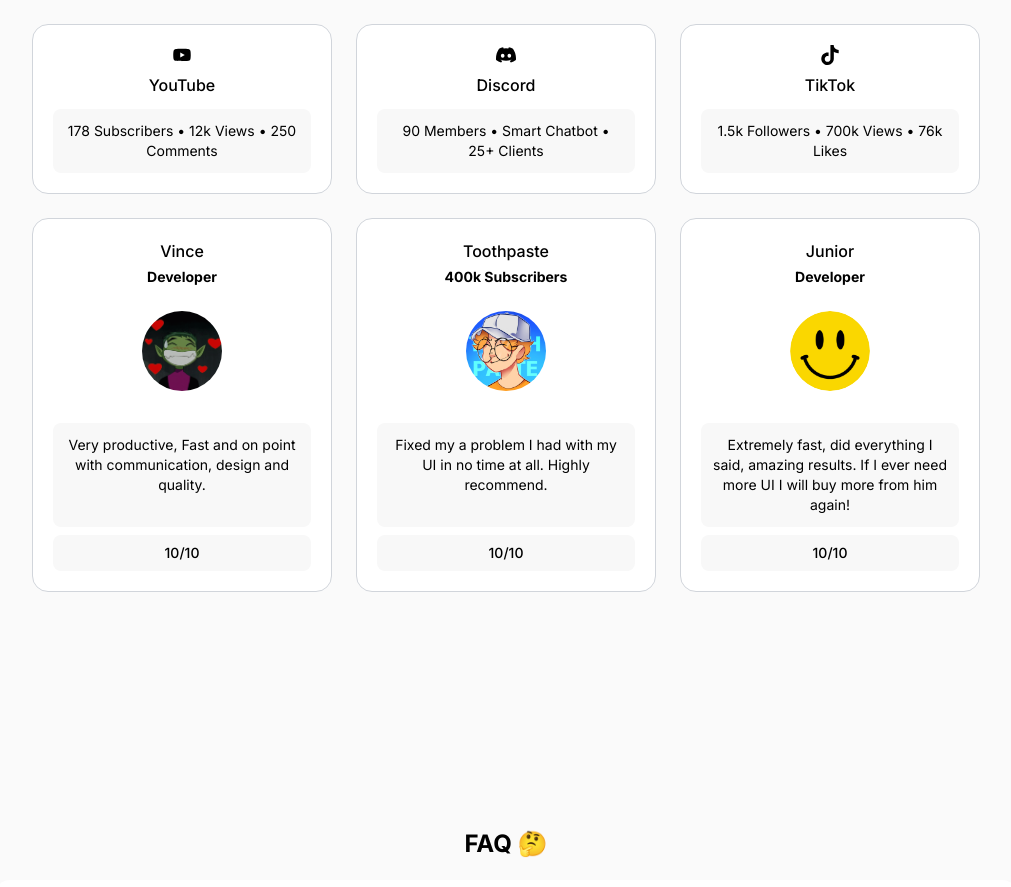
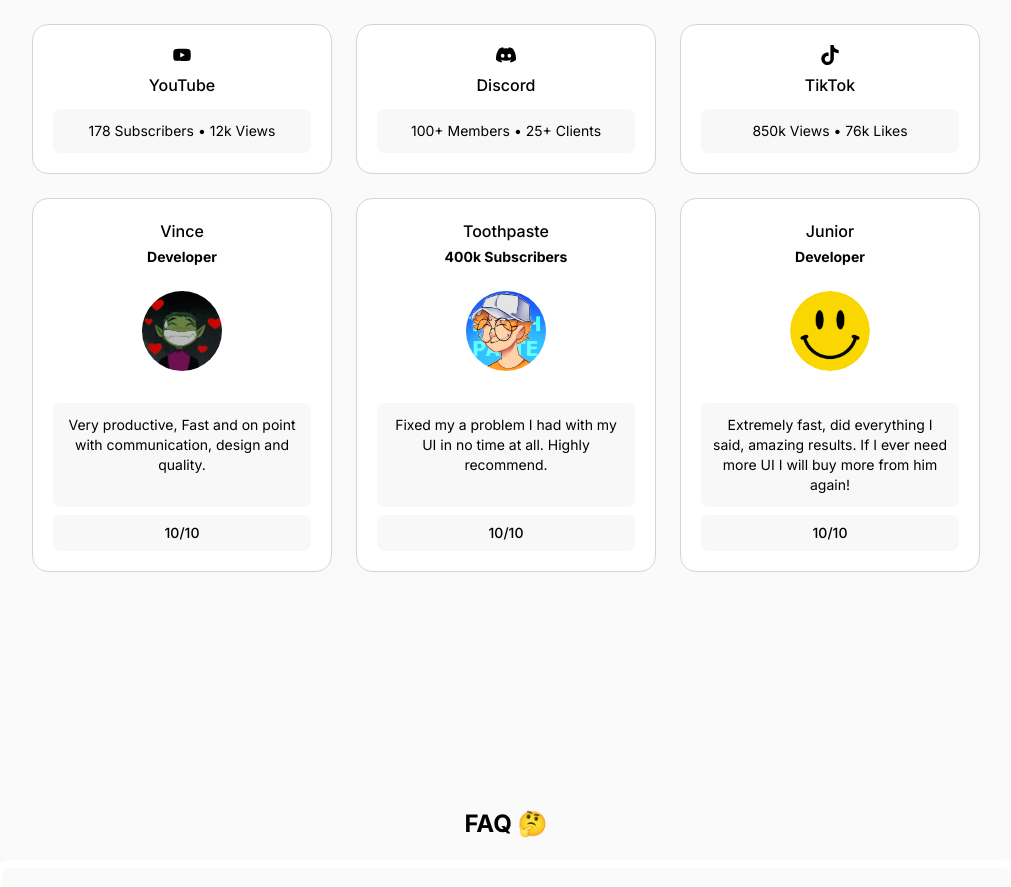
Before and after one commit to IoanHumphreys/portfolio, a Next.js app: page / in a window 1280 px wide. Shown: the part 2720-3607 px from the top of the page, without its empty margins (134-1145 px from the left). Built offline with nearby package versions, Linux system fonts and the light colour scheme.

Commit message:
Add files via upload

```diff
--- a/app/page.tsx
+++ b/app/page.tsx
@@ -284,7 +284,7 @@ export default function Home() {
                 <h1 className="text-center mt-2 font-medium">YouTube</h1>
               </div>
               <div className="flex flex-row items-center justify-center bg-panels-gray p-3 rounded-lg">
-                <p className="text-sm text-center">178 Subscribers • 12k Views • 250 Comments</p>
+                <p className="text-sm text-center">178 Subscribers • 12k Views</p>
               </div>
             </div>
 
@@ -295,7 +295,7 @@ export default function Home() {
                 <h1 className="text-center mt-2 font-medium">Discord</h1>
               </div>
               <div className="flex flex-row items-center justify-center bg-panels-gray p-3 rounded-lg">
-                <p className="text-sm text-center">90 Members • Smart Chatbot • 25+ Clients</p>
+                <p className="text-sm text-center">100+ Members • 25+ Clients</p>
               </div>
             </div>
 
@@ -306,10 +306,9 @@ export default function Home() {
                 <h1 className="text-center mt-2 font-medium">TikTok</h1>
               </div>
               <div className="flex flex-row items-center justify-center bg-panels-gray p-3 rounded-lg">
-                <p className="text-sm text-center">1.5k Followers • 700k Views • 76k Likes</p>
+                <p className="text-sm text-center">850k Views • 76k Likes</p>
               </div>
             </div>
-
           </div>
         </div>
 
```
